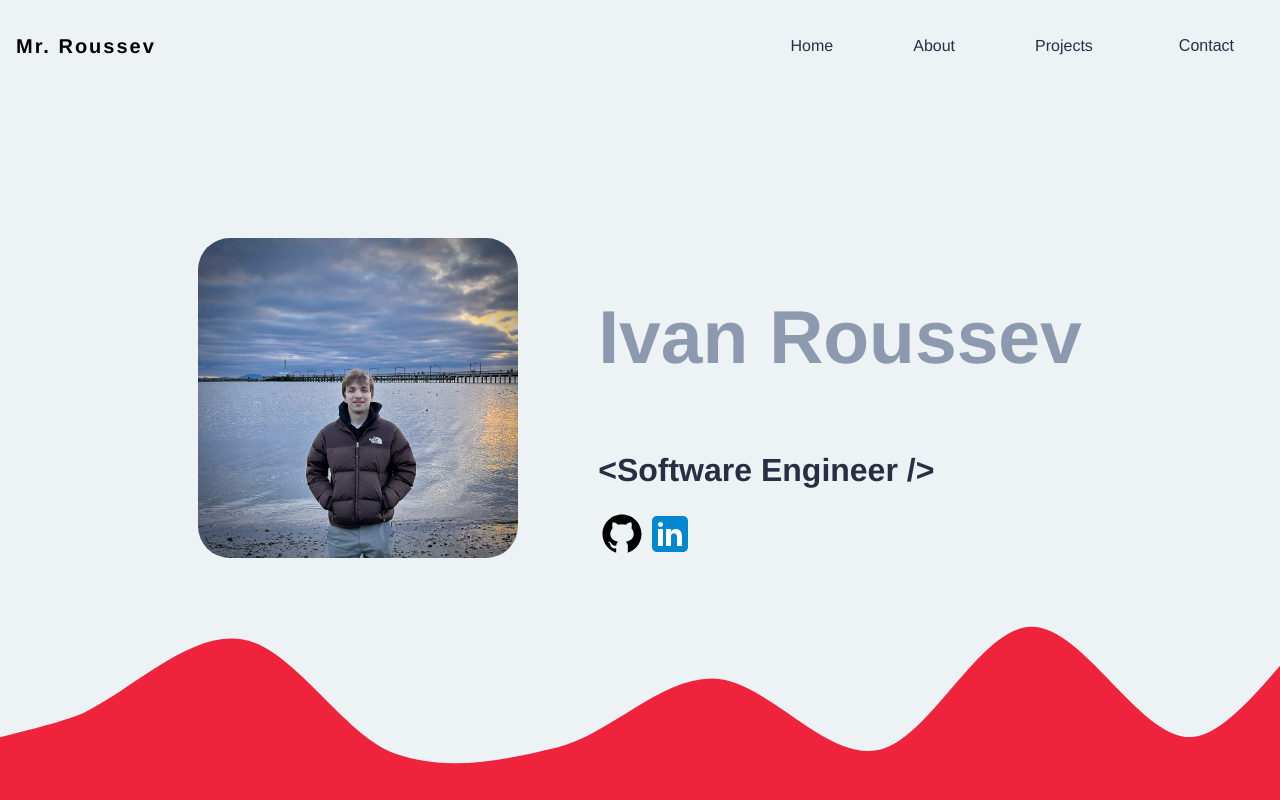
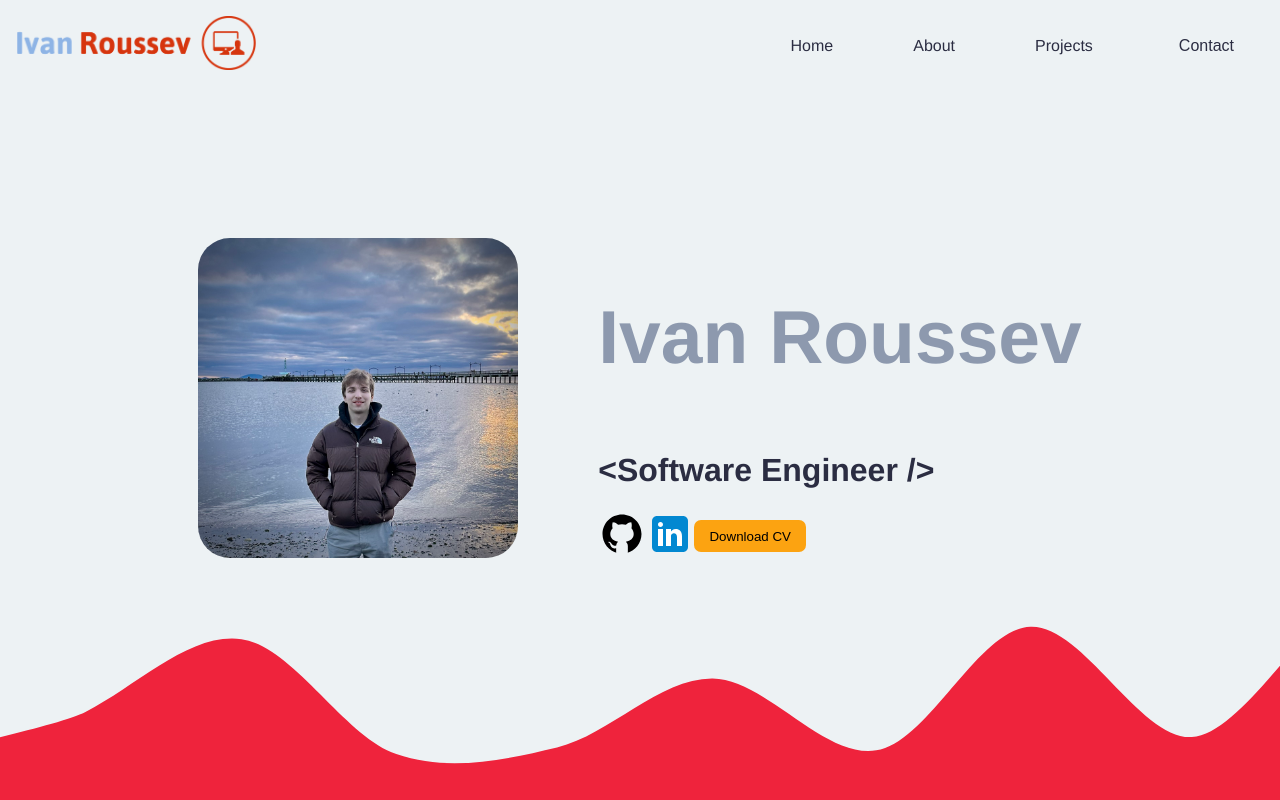
Before and after one commit to IvanRoussev/ivanroussev.com, a React (Create React App) app: page / in a window 1280 px wide. Shown: the top 800 px of the page. Built offline with nearby package versions, Linux system fonts and the light colour scheme.

Commit message:
made more changes :)

```diff
--- a/src/App.css
+++ b/src/App.css
@@ -13,6 +13,7 @@
   --dark-red: #d90429;
   --project-button: #456990;
   --project-headline: #2a4158;
+  --orange-download-orange: #fca311;
 }
 
 html,
@@ -31,13 +32,14 @@ h1 {
   color: var(--black);
 }
 
+.logo-image {
+  width: 15rem;
+}
+
 .logo {
   line-height: 60px;
   float: left;
   margin: 16px;
-  font-weight: bold;
-  font-size: 20px;
-  letter-spacing: 2px;
 }
 
 .home {
@@ -80,13 +82,23 @@ nav ul li a {
   color: var(--black);
 }
 
-/* .download-cv-button {
-  background-color: var(--navy);
+.cv-button {
+  background-color: var(--orange-download-orange);
   border-radius: 7px;
   border: none;
   text-align: center;
-  padding: 10px 25px;
-} */
+  width: 7rem;
+  height: 2rem;
+}
+
+.cv-button:hover {
+  transition: ease-in-out 0.5s;
+}
+
+.social-icons {
+  display: flex;
+  align-items: center;
+}
 
 .content {
   font-size: 20px;
@@ -175,6 +187,10 @@ nav ul li a {
 
 .contact {
   height: 100vh;
+}
+
+.title-contact {
+  color: var(--black);
 }
 
 .contact-button {
--- a/src/components/Home.js
+++ b/src/components/Home.js
@@ -27,9 +27,9 @@ function Home() {
                 alt='linkedin-icons'
               />
             </a>
-            {/* <button className=''>
+            <button className='cv-button'>
               <a className='download-cv-button'>Download CV</a>
-            </button> */}
+            </button>
           </div>
         </div>
       </div>
--- a/src/components/Navbar.js
+++ b/src/components/Navbar.js
@@ -1,5 +1,6 @@
 import React, { useState } from 'react';
 import hamburgerStack from '../images/icons8-hamburger-menu.svg';
+import logo from '../images/ivan-roussev-logo.png';
 function Navbar() {
   const [isOpen, setIsOpen] = useState(false);
 
@@ -11,7 +12,9 @@ function Navbar() {
     <nav>
       <div className='menu'>
         <ul>
-          <div className='logo'>Mr. Roussev</div>
+          <div className='logo'>
+            <img className='logo-image' src={logo} alt='Ivan Roussev' />
+          </div>
           <div className='burger-menu'>
             <li className='dvs-header__trigger' onClick={toggleMenu}>
               <img src={hamburgerStack} alt='stack' />
```
Also changed, not shown: src/images/ivan-roussev-logo.png (added).
